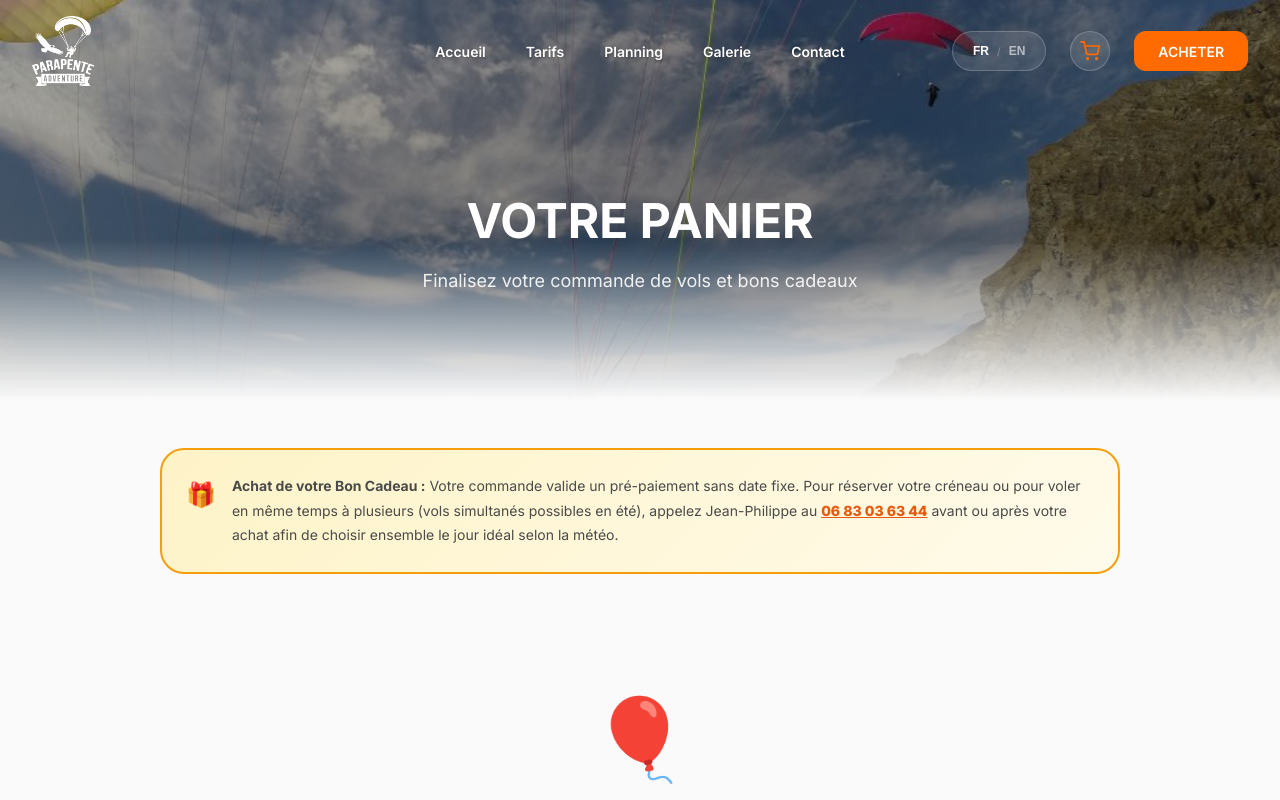
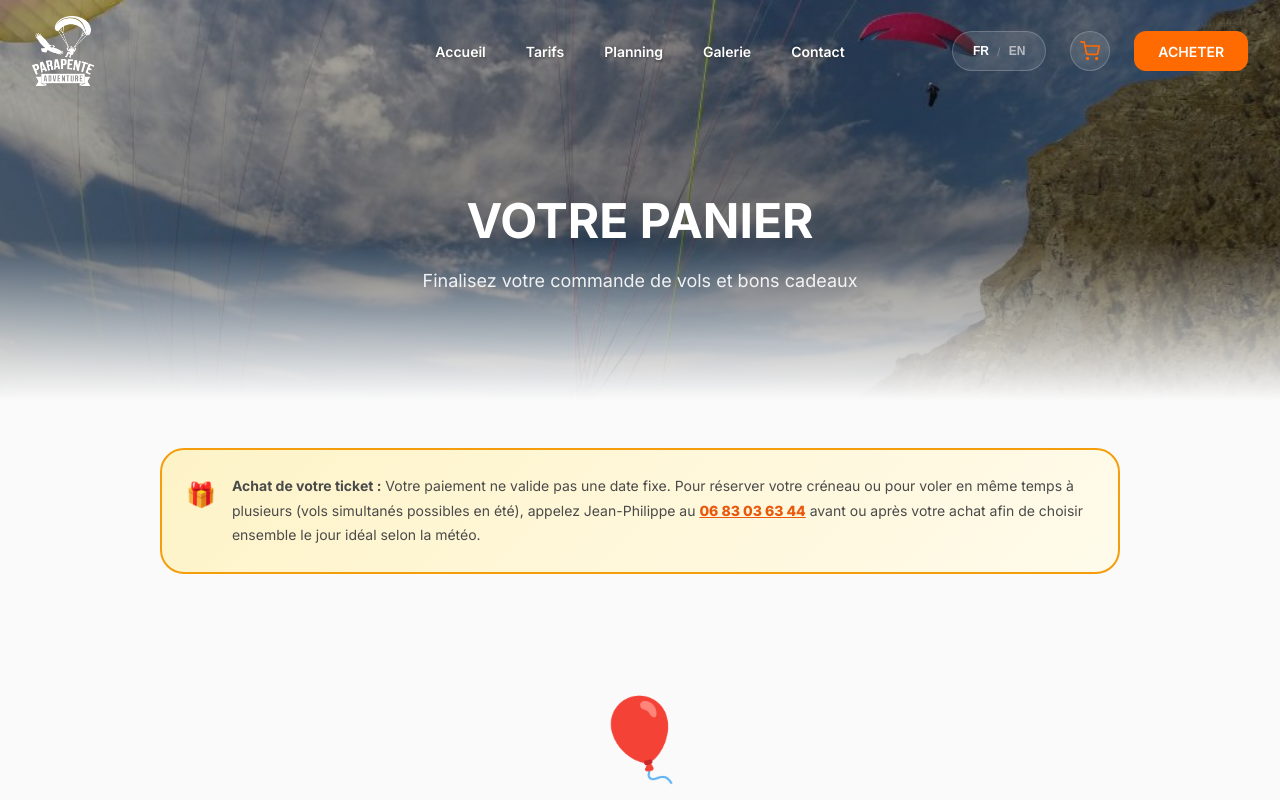
Before and after one commit to parapente-jp/parapente-adventure, a Next.js app: page /panier in a window 1280 px wide. Shown: the top 800 px of the page. Built offline with nearby package versions, Linux system fonts and the light colour scheme; a web font is replaced by a local one.

Commit message:
fix: update cart notice wording to use Ticket instead of Gift Voucher

```diff
--- a/src/data/translations.ts
+++ b/src/data/translations.ts
@@ -272,8 +272,8 @@ export const translations = {
                 title: "Votre panier",
                 heroTitle: 'Votre Panier',
                 heroSubtitle: 'Finalisez votre commande de vols et bons cadeaux',
-                giftNotice: 'Achat de votre Bon Cadeau :',
-                giftNoticeText: 'Votre commande valide un pré-paiement sans date fixe. Pour réserver votre créneau ou pour voler en même temps à plusieurs (vols simultanés possibles en été), appelez Jean-Philippe au',
+                giftNotice: 'Achat de votre ticket :',
+                giftNoticeText: 'Votre paiement ne valide pas une date fixe. Pour réserver votre créneau ou pour voler en même temps à plusieurs (vols simultanés possibles en été), appelez Jean-Philippe au',
                 giftNoticeEnd: 'avant ou après votre achat afin de choisir ensemble le jour idéal selon la météo.',
                 empty: "Votre panier est vide",
                 emptyText: 'Ajoutez un vol pour commencer votre aventure !',
@@ -634,8 +634,8 @@ export const translations = {
                 title: "Your cart",
                 heroTitle: 'Your Cart',
                 heroSubtitle: 'Complete your flight and gift voucher order',
-                giftNotice: 'Gift Voucher Purchase:',
-                giftNoticeText: 'Your order validates a pre-payment without a fixed date. To book your slot or to fly together with others (simultaneous flights available in summer), call Jean-Philippe at',
+                giftNotice: 'Ticket Purchase:',
+                giftNoticeText: 'Your payment does not validate a fixed date. To book your slot or to fly together with others (simultaneous flights available in summer), call Jean-Philippe at',
                 giftNoticeEnd: 'before or after your purchase to choose the ideal day together based on weather.',
                 empty: "Your cart is empty",
                 emptyText: 'Add a flight to start your adventure!',
```
